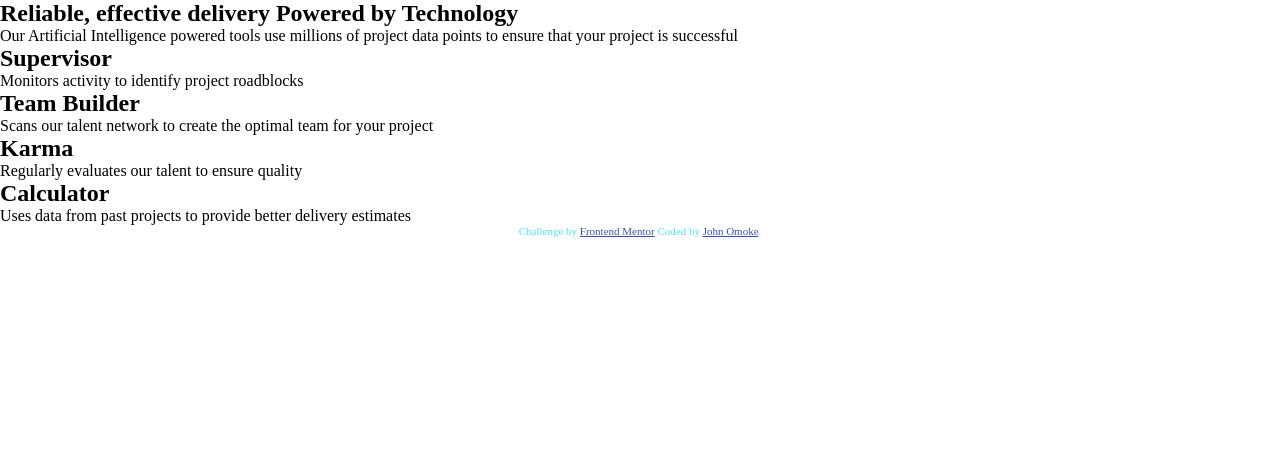
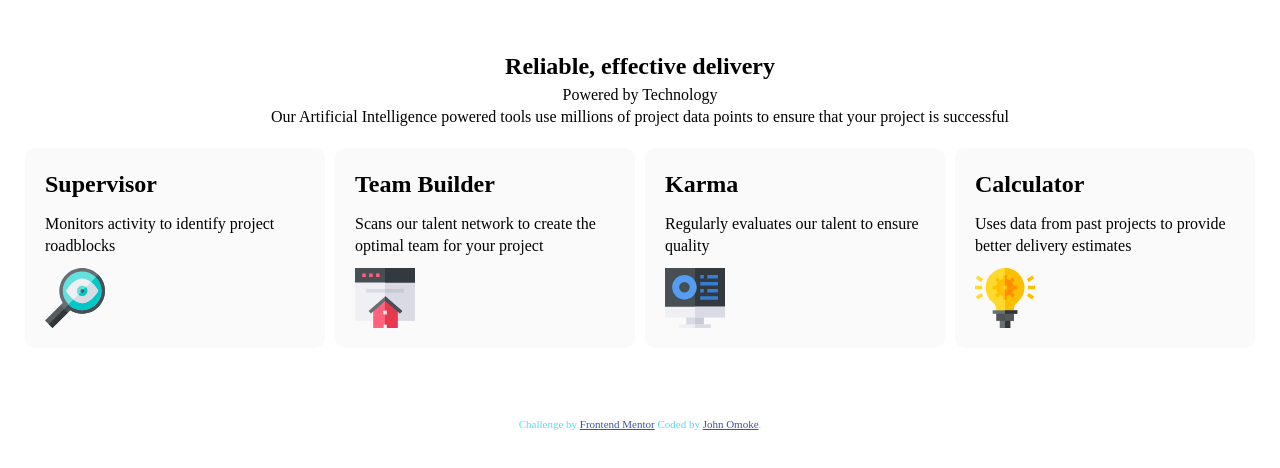
Before and after one commit to jomoke814/four-card-feature, a plain HTML site: page index.html in a window 1280 px wide. Drawn offline with Linux system fonts and the light colour scheme.

Commit message:
Adding styling the four cards

```diff
--- a/css/styles.css
+++ b/css/styles.css
@@ -1,3 +1,5 @@
+@import url('https://fonts.googleapis.com/css2?family=Poppins:wght@200;400;600&display=swap');
+
 * {
     box-sizing: border-box;
     padding: 0;
@@ -13,7 +15,48 @@
     --main-text-color: hsl(229, 6%, 66%);
     --main-cards-bg-color:hsl(0, 0%, 98%);
     --main-font-size: 15px;
-    --main-font-family: 'poppins', 'san-serif';
+    --main-font-family: 'Poppins', sans-serif;
+}
+
+body {
+    display: flex;
+    flex-direction: column;
+    justify-content: center;
+    align-items: center;
+}
+
+.container {
+    line-height: 1.4;
+    max-width: 1440px;
+    margin: 50px;
+}
+
+img {
+    width: 60px;
+}
+
+.hero-text {
+    display: flex;
+    flex-direction: column;
+    text-align: center;
+}
+
+.cards {
+    display: grid;
+    grid-template-columns: repeat(4, 300px);
+    gap: 10px;
+    margin: 20px;
+}
+
+.card-1, .card-2, .card-3, .card-4 {
+    background-color: var(--main-cards-bg-color);
+    border: 1px;
+    border-radius: 10px;
+    display: flex;
+    flex-direction: column;
+    justify-content: space-between;
+    height: 200px;
+    padding: 20px;
 }
 
 .attribution {
--- a/index.html
+++ b/index.html
@@ -11,25 +11,32 @@
 <body>
     <main class="container">
         <section class="hero-text">
-            <h1>Reliable, effective delivery <span>Powered by Technology</span></h1>
+            <h1>Reliable, effective delivery</h1>
+            <p><span>Powered by Technology</span></p>
             <p>Our Artificial Intelligence powered tools use millions of project data points to ensure that your project is successful</p>
         </section>
-        <section class="cards">
+        <section class="cards-container">
+            <div class="cards">
                 <div class="card-1">
                     <h2>Supervisor</h2>
                     <p>Monitors activity to identify project roadblocks</p>
+                    <img src="images/icon-supervisor.svg" alt="">
                 </div>
                 <div class="card-2">
                     <h2>Team Builder</h2>
                     <p>Scans our talent network to create the optimal team for your project</p>
+                    <img src="images/icon-team-builder.svg" alt="">
                 </div>
                 <div class="card-3">
                     <h2>Karma</h2>
                     <p>Regularly evaluates our talent to ensure quality</p>
+                    <img src="images/icon-calculator.svg" alt="">
                 </div>
                 <div class="card-4">
                     <h2>Calculator</h2>
                     <p>Uses data from past projects to provide better delivery estimates</p>
+                    <img src="images/icon-karma.svg" alt="">
+                </div>
             </div>
         </section>
     </main>
```
Lines whose indentation alone changed are shown as unchanged.
